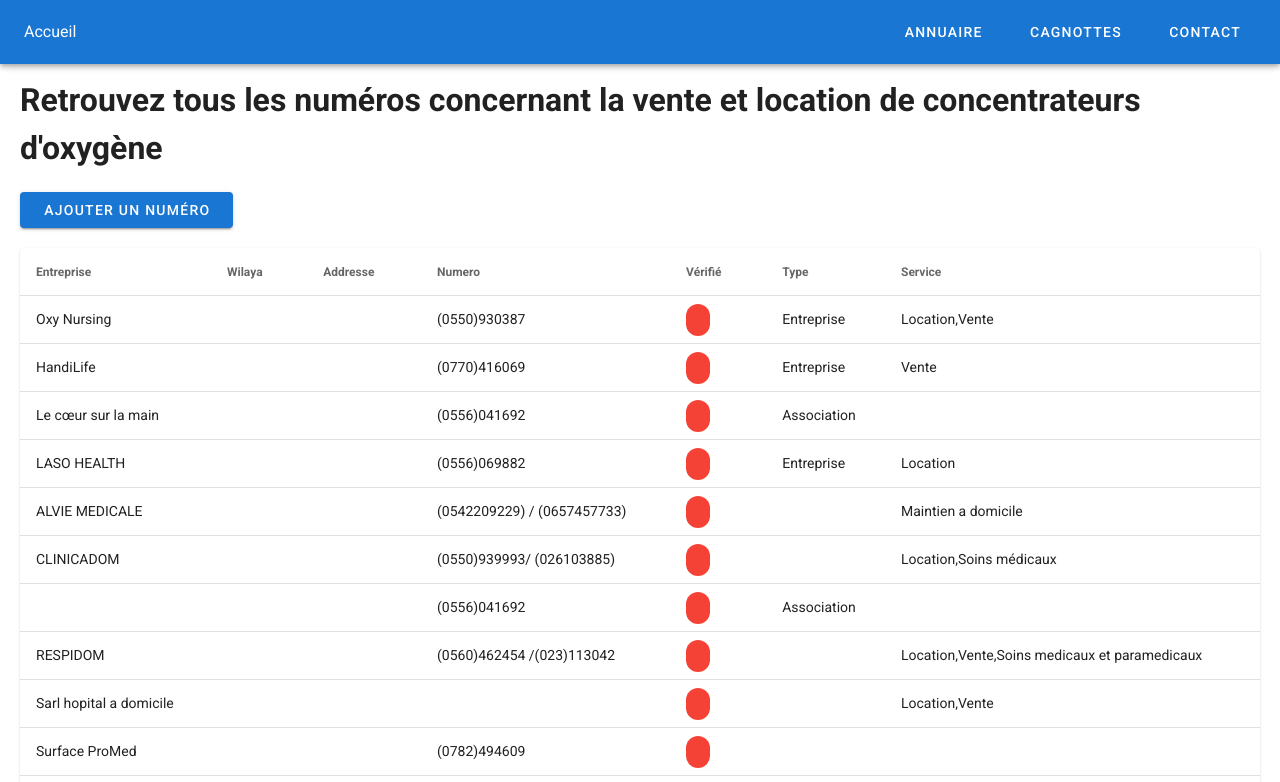
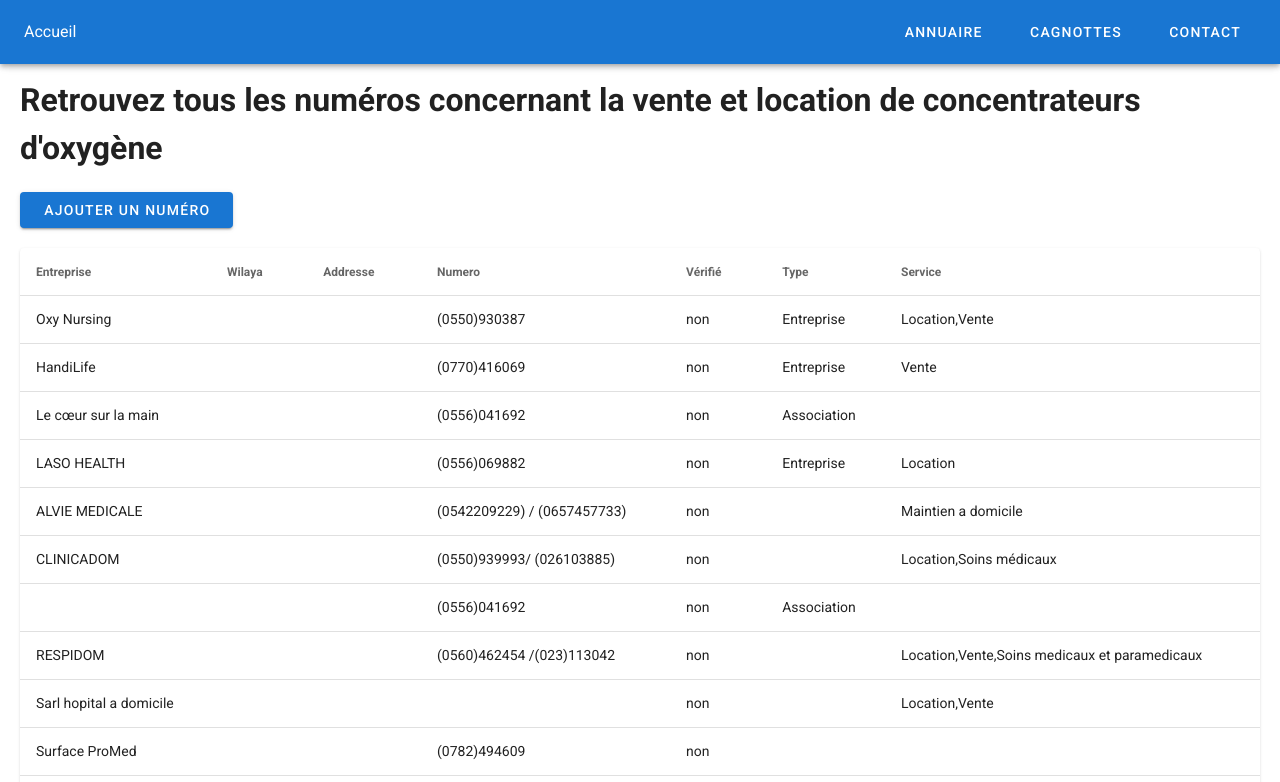
Before and after one commit to info-covid19-dz/web, a Nuxt app: page /Annuaire in a window 1280 px wide. Shown: the top 782 px of the page. Built offline with nearby package versions, Linux system fonts and the light colour scheme.

Commit message:
updated link

```diff
--- a/pages/Annuaire.vue
+++ b/pages/Annuaire.vue
@@ -21,9 +21,9 @@
       :search="search"
     >
       <template v-slot:item.Vérifié="{ item }">
-        <v-chip :color="getColor(item.Vérifié)" dark>
-          {{ item.Vérifié }}
-        </v-chip>
+        <span>
+          {{ item.Vérifié ? item.Vérifié : 'non' }}
+        </span>
       </template>
     </v-data-table>
   </div>
```
